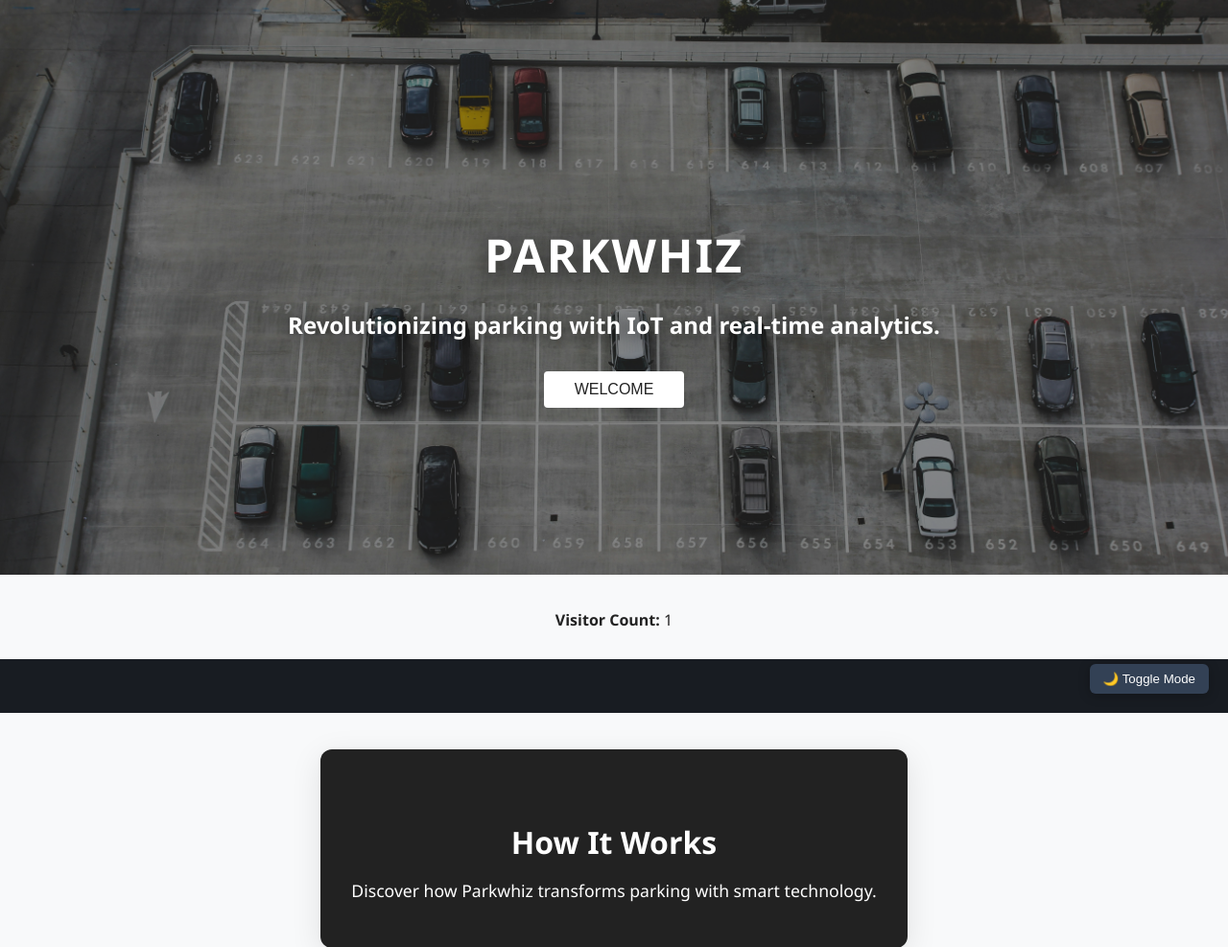
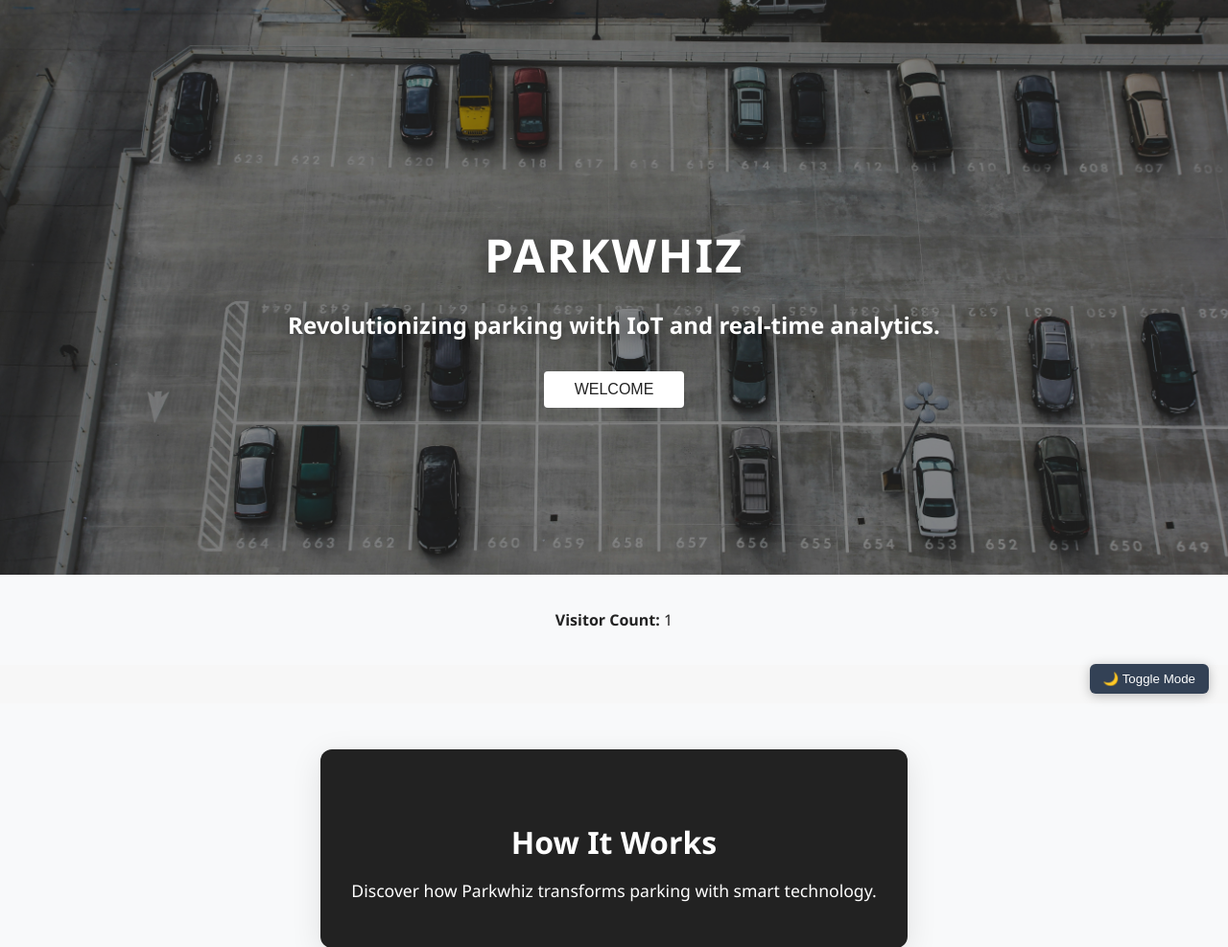
Before and after one commit to JETHILARIO200/2025BSIT2DGROUP10, a PHP site: page /index.php in a window 1280 px wide. Shown: the part 57-1044 px from the top of the page at 96% size. Run offline with PHP 8.4, Linux system fonts and the light colour scheme.

Commit message:
Update nav.php

```diff
--- a/Parkwhiz2/php/nav.php
+++ b/Parkwhiz2/php/nav.php
@@ -15,6 +15,7 @@
     <a href="/Parkwhiz2/index.php#how">How It Works</a>
     <a href="/Parkwhiz2/php/pricing.php">Pricing</a>
     <a href="/Parkwhiz2/php/contact.php">Contact</a>
+
     </div>
     <div class="navbar-section right auth">
     <a href="/Parkwhiz2/php/login.php"><button>Login</button></a>
@@ -31,7 +32,7 @@
     <a href="/Parkwhiz2/php/contact.php" onclick="closeDrawer()">Contact</a>
     <a href="/Parkwhiz2/php/login.php" onclick="closeDrawer()">Login</a>
 </div>
-<nav class="bottom-nav">
+
   <a href="#"><i class="fa fa-home"></i></a>
   <a href="#"><i class="fa fa-car"></i></a>
   <a href="#"><i class="fa fa-user"></i></a>
```
